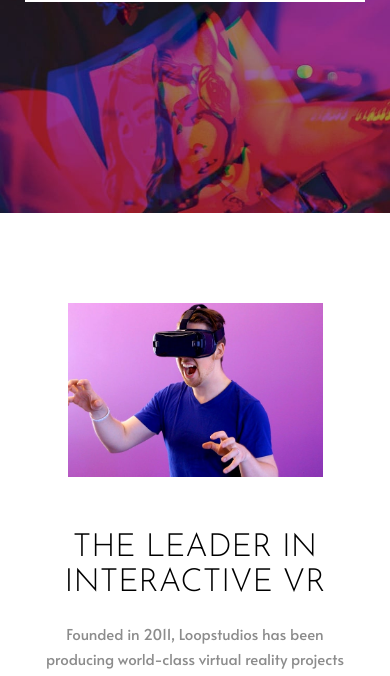
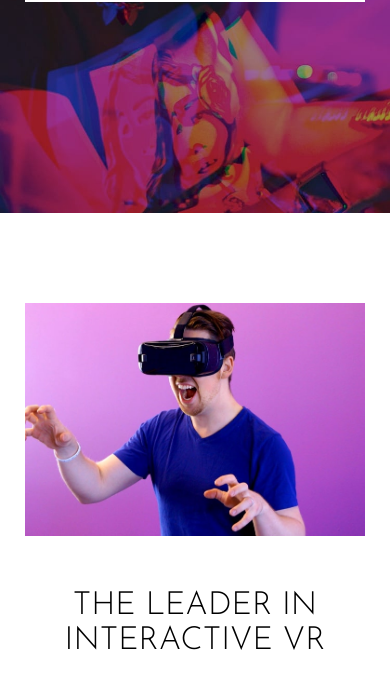
Before and after one commit to SuhailAli1999/loopstudios-landing-page, a plain HTML site: page index.html in a window 390 px wide. Shown: the part 407-1083 px from the top of the page. Drawn offline with Linux system fonts and the light colour scheme.

Commit message:
Update styles.css

```diff
--- a/styles.css
+++ b/styles.css
@@ -486,11 +486,7 @@ footer .socials_link img {
 }
 
 @media screen and (max-width: 768px) {
-    .interactive img {
-    width: 75%;
-    margin-left: auto;
-    margin-right: auto;
-  }
+
   .container {
     padding: 0 4rem;
   }
@@ -519,13 +515,10 @@ footer .socials_link img {
   }
 }
 @media screen and (max-width: 576px) {
-   .interactive_img{
+  .interactive img {
+    width: 100%;
     margin-left: auto;
     margin-right: auto;
-  }
-  .interactive_img img {
-    width: 100%;
-    max-width: 30rem;
   }
   .container {
     padding: 0 2.5rem;
```
